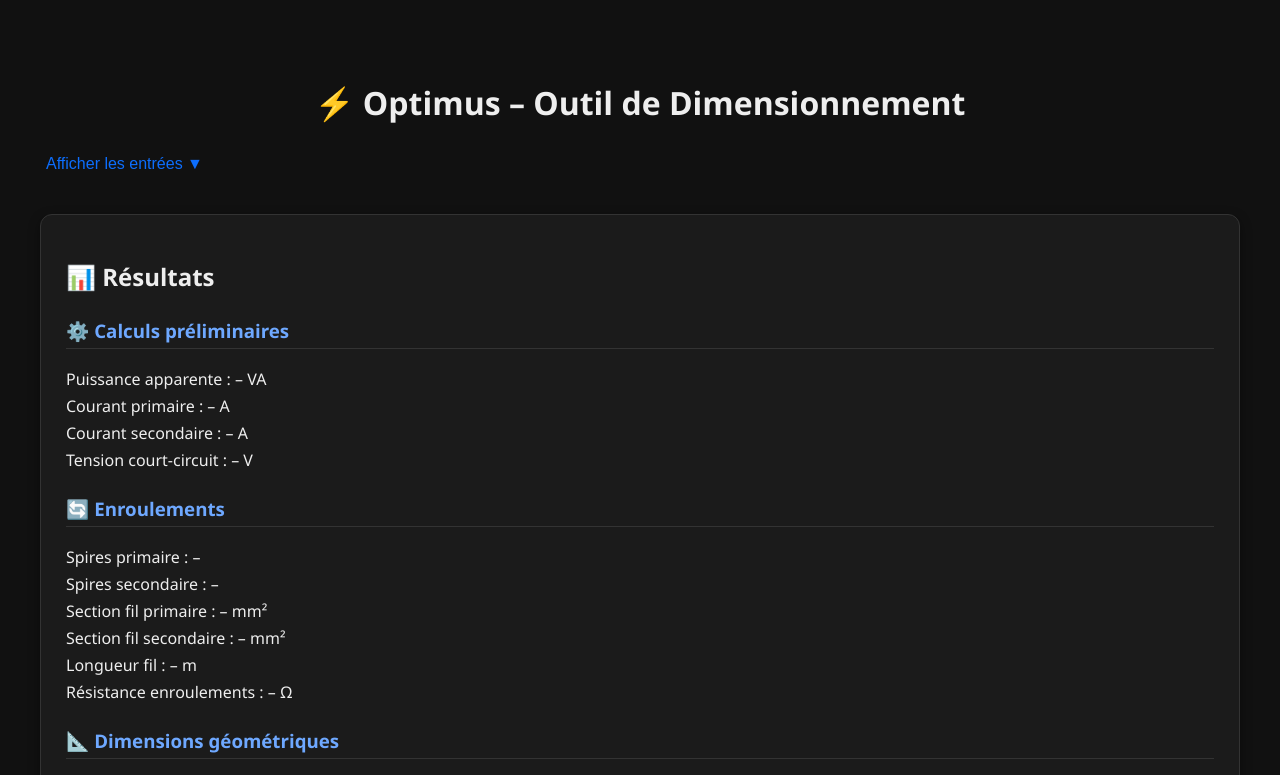
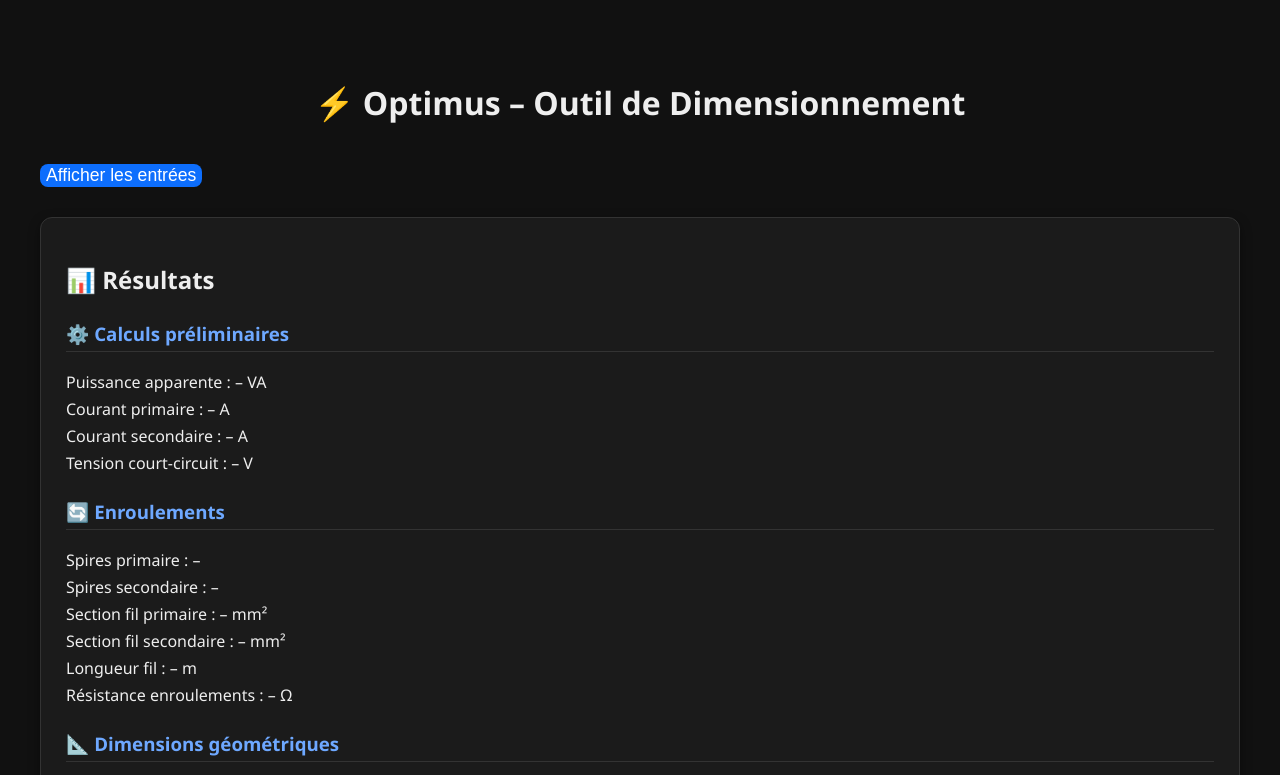
Before and after one commit to anisthesie/optimus, a plain HTML site: page index.html in a window 1280 px wide. Both pictures are taken after a click on the button "Masquer les entrées". Shown: the top 775 px of the page. Drawn offline with Linux system fonts and the light colour scheme.

Commit message:
fixed show/hide button

```diff
--- a/index.html
+++ b/index.html
@@ -29,8 +29,8 @@
 
           <label for="couppri">Couplage primaire</label>
           <select id="couppri">
+            <option value="etoile">Étoile</option>
             <option value="triangle">Triangle</option>
-            <option value="etoile">Étoile</option>
           </select>
 
           <label for="coupsec">Couplage secondaire</label>
--- a/script.js
+++ b/script.js
@@ -49,9 +49,9 @@ document.getElementById("toggle-form").addEventListener("click", () => {
   const btn = document.getElementById("toggle-form");
   if (section.style.display === "none") {
     section.style.display = "block";
-    btn.textContent = "Masquer les entrées ▲";
+    btn.textContent = "Masquer les entrées";
   } else {
     section.style.display = "none";
-    btn.textContent = "Afficher les entrées ▼";
+    btn.textContent = "Afficher les entrées";
   }
 });
--- a/style.css
+++ b/style.css
@@ -31,12 +31,14 @@ h1 {
 
 button#toggle-form {
   align-self: flex-start;
-  margin-bottom: 10px;
-  background: none;
+  margin-top: 10px;
+  background-color: var(--accent);
+  color: white;
   border: none;
-  color: var(--accent);
-  font-size: 1rem;
+  border-radius: 8px;
+  font-size: 1.1rem;
   cursor: pointer;
+  transition: background 0.3s ease;
 }
 
 .content {
```
